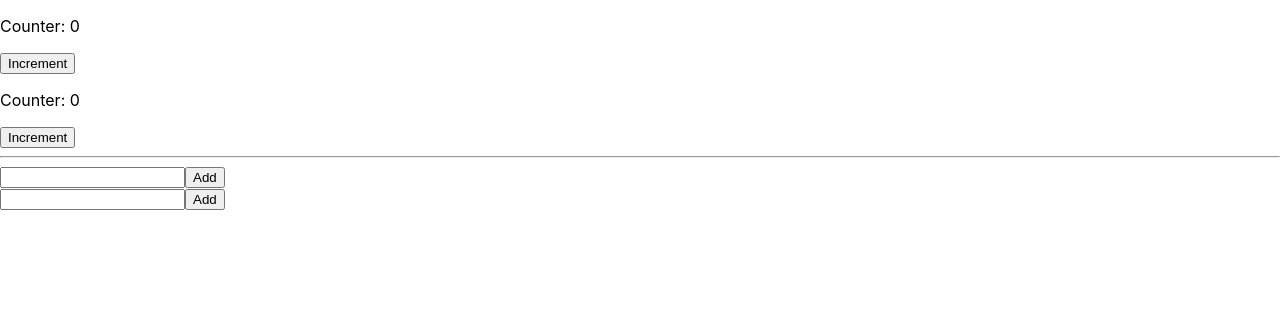
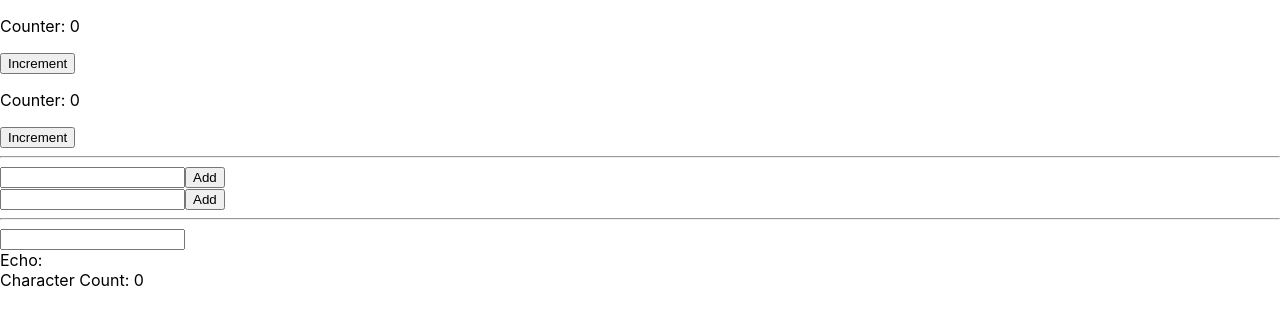
Before and after one commit to gabrielyoon7/my-recoil-app, a React (Create React App) app: page / in a window 1280 px wide. Shown: the top 326 px of the page. Built offline with nearby package versions, Linux system fonts and the light colour scheme.

Commit message:
feat: 글자 수를 세는 예제 추가

```diff
--- a/src/App.js
+++ b/src/App.js
@@ -1,6 +1,7 @@
 import { RecoilRoot } from "recoil";
 import Counter from "./counter/Counter";
 import TodoList from "./todo/TodoList";
+import CharacterCounter from "./characterCounter/CharacterCounter";
 
 
 function App() {
@@ -11,6 +12,8 @@ function App() {
       <hr />
       <TodoList />
       <TodoList />
+      <hr />
+      <CharacterCounter />
     </RecoilRoot>
   );
 }
--- a/src/atoms.js
+++ b/src/atoms.js
@@ -9,3 +9,8 @@ export const todoListState = atom({
   key: 'todoListState',
   default: [],
 });
+
+export const textState = atom({
+  key: 'textState', // unique ID (with respect to other atoms/selectors)
+  default: '', // default value (aka initial value)
+});
--- /dev/null
+++ b/src/characterCounter/CharacterCounter.js
@@ -0,0 +1,44 @@
+import { selector, useRecoilState, useRecoilValue } from "recoil";
+import { textState } from "../atoms";
+
+function CharacterCounter() {
+  return (
+    <div>
+      <TextInput />
+      <CharacterCount />
+    </div>
+  );
+}
+
+export default CharacterCounter;
+
+function TextInput() {
+  const [text, setText] = useRecoilState(textState);
+
+  const onChange = (event) => {
+    setText(event.target.value);
+  };
+
+  return (
+    <div>
+      <input type="text" value={text} onChange={onChange} />
+      <br />
+      Echo: {text}
+    </div>
+  );
+}
+
+const charCountState = selector({
+  key: 'charCountState', // unique ID (with respect to other atoms/selectors)
+  get: ({ get }) => {
+    const text = get(textState);
+
+    return text.length;
+  },
+});
+
+function CharacterCount() {
+  const count = useRecoilValue(charCountState);
+
+  return <>Character Count: {count}</>;
+}
```
